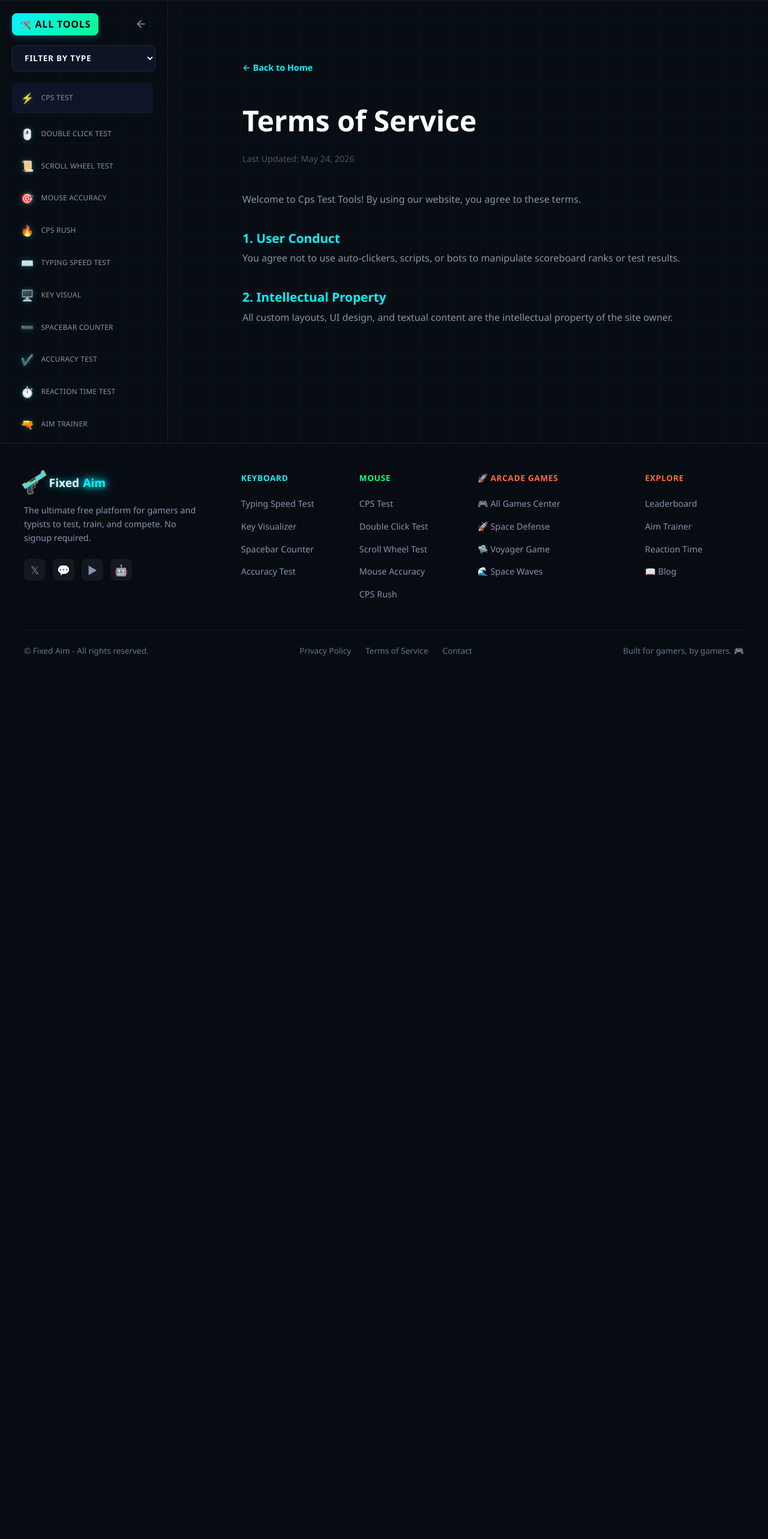
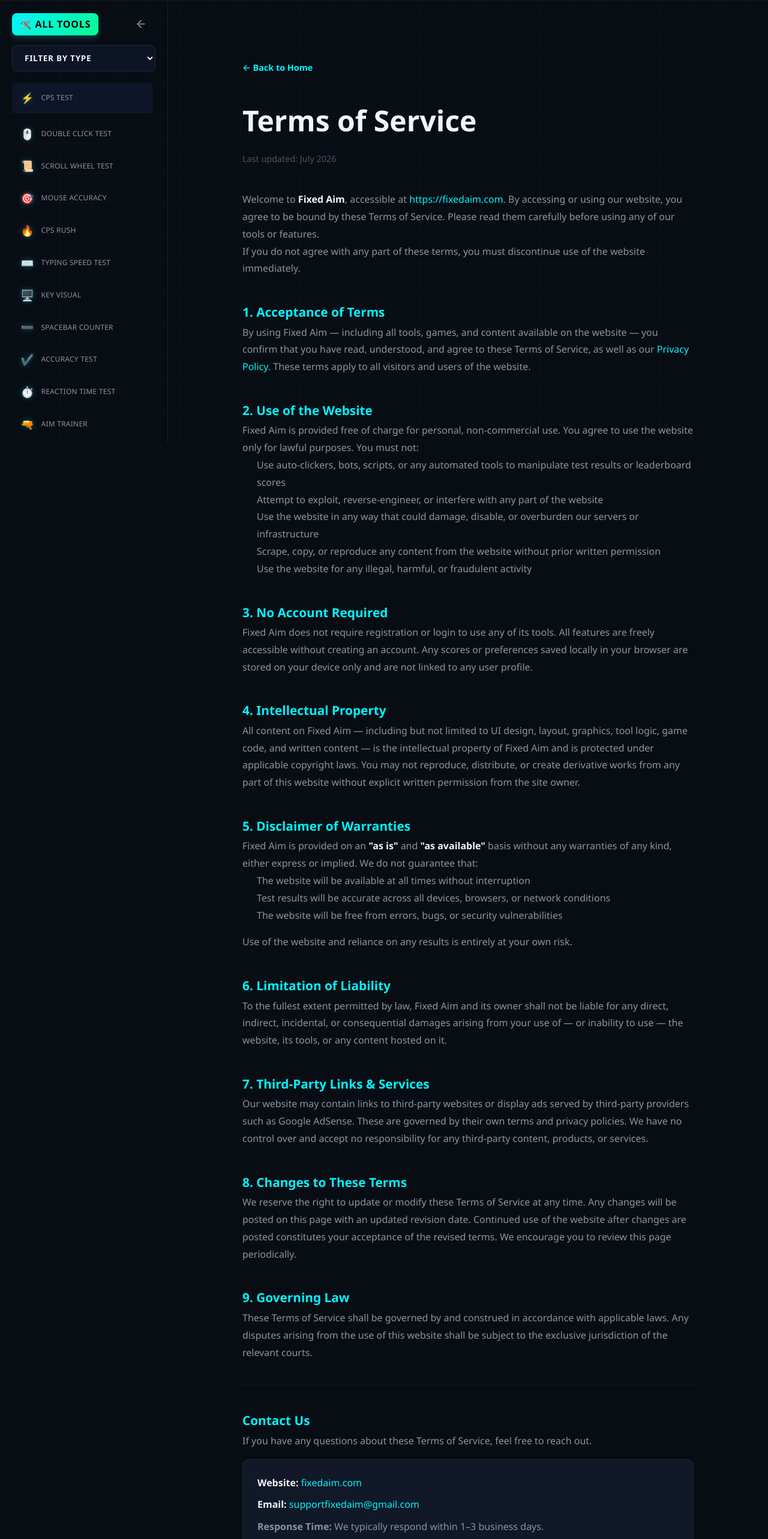
Before and after one commit to fahadhassan7635-stack/Cps-Test-Tool, a React (Vite) app: page /terms in a window 1280 px wide. Shown: the part 62-2628 px from the top of the page at 60% size. Before the commit the page ends 1181 px from the top, so only its background shows below. Built offline with nearby package versions, Linux system fonts and the light colour scheme.

Commit message:
Update TermsPage.tsx

```diff
--- a/src/pages/TermsPage.tsx
+++ b/src/pages/TermsPage.tsx
@@ -1,19 +1,187 @@
 import { Link } from 'react-router-dom';
+import { useEffect } from 'react';
 
 export default function TermsPage() {
+  useEffect(() => {
+    document.title = 'Terms of Service | FixedAim';
+    const metaDesc = document.querySelector('meta[name="description"]');
+    if (metaDesc) {
+      metaDesc.setAttribute('content', 'Read the FixedAim Terms of Service to understand the rules, limitations, and guidelines for using our free online gaming and typing tools.');
+    } else {
+      const meta = document.createElement('meta');
+      meta.name = 'description';
+      meta.content = 'Read the FixedAim Terms of Service to understand the rules, limitations, and guidelines for using our free online gaming and typing tools.';
+      document.head.appendChild(meta);
+    }
+    return () => {
+      document.title = 'Fixed Aim – Free CPS Test, Aim Trainer & Gaming Tools';
+    };
+  }, []);
+
   return (
     <div style={{ maxWidth: '800px', margin: '0 auto', padding: '4rem 1.5rem', color: 'var(--text-primary)', lineHeight: '1.8' }}>
       <Link to="/" style={{ color: 'var(--neon-cyan)', textDecoration: 'none', fontSize: '0.9rem', display: 'inline-flex', alignItems: 'center', gap: '0.5rem', marginBottom: '2rem', fontWeight: '600' }}>
         ← Back to Home
       </Link>
-      <h1 style={{ fontSize: '3rem', fontWeight: '900', marginBottom: '0.5rem', color: '#fff' }}>Terms of Service</h1>
-      <p style={{ color: 'var(--text-muted)', fontSize: '0.9rem', marginBottom: '2.5rem' }}>Last Updated: May 24, 2026</p>
+
+      <h1 style={{ fontSize: '3rem', fontWeight: '900', marginBottom: '0.5rem', color: 'var(--text-primary)' }}>
+        Terms of Service
+      </h1>
+      <p style={{ color: 'var(--text-muted)', fontSize: '0.9rem', marginBottom: '2.5rem' }}>Last updated: July 2026</p>
+
       <div style={{ color: 'var(--text-secondary)', fontSize: '1rem' }}>
-        <p>Welcome to Cps Test Tools! By using our website, you agree to these terms.</p>
-        <h2 style={{ color: 'var(--neon-cyan)', marginTop: '2rem', fontSize: '1.3rem', fontWeight: '700' }}>1. User Conduct</h2>
-        <p>You agree not to use auto-clickers, scripts, or bots to manipulate scoreboard ranks or test results.</p>
-        <h2 style={{ color: 'var(--neon-cyan)', marginTop: '2rem', fontSize: '1.3rem', fontWeight: '700' }}>2. Intellectual Property</h2>
-        <p>All custom layouts, UI design, and textual content are the intellectual property of the site owner.</p>
+
+        <p>
+          Welcome to <strong style={{ color: 'var(--text-primary)' }}>Fixed Aim</strong>, accessible
+          at{' '}
+          <a href="https://fixedaim.com" style={{ color: 'var(--neon-cyan)', textDecoration: 'none' }}>
+            https://fixedaim.com
+          </a>. By accessing or using our website, you agree to be bound by these Terms of Service.
+          Please read them carefully before using any of our tools or features.
+        </p>
+        <p>
+          If you do not agree with any part of these terms, you must discontinue use of the website immediately.
+        </p>
+
+        {/* ── 1. Acceptance ── */}
+        <h2 style={{ color: 'var(--neon-cyan)', marginTop: '2.5rem', fontSize: '1.3rem', fontWeight: '700' }}>
+          1. Acceptance of Terms
+        </h2>
+        <p>
+          By using Fixed Aim — including all tools, games, and content available on the website —
+          you confirm that you have read, understood, and agree to these Terms of Service, as well as
+          our{' '}
+          <Link to="/privacy-policy" style={{ color: 'var(--neon-cyan)', textDecoration: 'none' }}>
+            Privacy Policy
+          </Link>. These terms apply to all visitors and users of the website.
+        </p>
+
+        {/* ── 2. Use of the Website ── */}
+        <h2 style={{ color: 'var(--neon-cyan)', marginTop: '2.5rem', fontSize: '1.3rem', fontWeight: '700' }}>
+          2. Use of the Website
+        </h2>
+        <p>Fixed Aim is provided free of charge for personal, non-commercial use. You agree to use the website only for lawful purposes. You must not:</p>
+        <ul style={{ paddingLeft: '1.5rem', marginBottom: '1rem' }}>
+          <li>Use auto-clickers, bots, scripts, or any automated tools to manipulate test results or leaderboard scores</li>
+          <li>Attempt to exploit, reverse-engineer, or interfere with any part of the website</li>
+          <li>Use the website in any way that could damage, disable, or overburden our servers or infrastructure</li>
+          <li>Scrape, copy, or reproduce any content from the website without prior written permission</li>
+          <li>Use the website for any illegal, harmful, or fraudulent activity</li>
+        </ul>
+
+        {/* ── 3. No Account Required ── */}
+        <h2 style={{ color: 'var(--neon-cyan)', marginTop: '2.5rem', fontSize: '1.3rem', fontWeight: '700' }}>
+          3. No Account Required
+        </h2>
+        <p>
+          Fixed Aim does not require registration or login to use any of its tools. All features are
+          freely accessible without creating an account. Any scores or preferences saved locally in
+          your browser are stored on your device only and are not linked to any user profile.
+        </p>
+
+        {/* ── 4. Intellectual Property ── */}
+        <h2 style={{ color: 'var(--neon-cyan)', marginTop: '2.5rem', fontSize: '1.3rem', fontWeight: '700' }}>
+          4. Intellectual Property
+        </h2>
+        <p>
+          All content on Fixed Aim — including but not limited to UI design, layout, graphics, tool
+          logic, game code, and written content — is the intellectual property of Fixed Aim and is
+          protected under applicable copyright laws. You may not reproduce, distribute, or create
+          derivative works from any part of this website without explicit written permission from
+          the site owner.
+        </p>
+
+        {/* ── 5. Disclaimer ── */}
+        <h2 style={{ color: 'var(--neon-cyan)', marginTop: '2.5rem', fontSize: '1.3rem', fontWeight: '700' }}>
+          5. Disclaimer of Warranties
+        </h2>
+        <p>
+          Fixed Aim is provided on an <strong style={{ color: 'var(--text-primary)'}}>"as is"</strong> and{' '}
+          <strong style={{ color: 'var(--text-primary)' }}>"as available"</strong> basis without any
+          warranties of any kind, either express or implied. We do not guarantee that:
+        </p>
+        <ul style={{ paddingLeft: '1.5rem', marginBottom: '1rem' }}>
+          <li>The website will be available at all times without interruption</li>
+          <li>Test results will be accurate across all devices, browsers, or network conditions</li>
+          <li>The website will be free from errors, bugs, or security vulnerabilities</li>
+        </ul>
+        <p>
+          Use of the website and reliance on any results is entirely at your own risk.
+        </p>
+
+        {/* ── 6. Limitation of Liability ── */}
+        <h2 style={{ color: 'var(--neon-cyan)', marginTop: '2.5rem', fontSize: '1.3rem', fontWeight: '700' }}>
+          6. Limitation of Liability
+        </h2>
+        <p>
+          To the fullest extent permitted by law, Fixed Aim and its owner shall not be liable for
+          any direct, indirect, incidental, or consequential damages arising from your use of — or
+          inability to use — the website, its tools, or any content hosted on it.
+        </p>
+
+        {/* ── 7. Third-Party Links & Services ── */}
+        <h2 style={{ color: 'var(--neon-cyan)', marginTop: '2.5rem', fontSize: '1.3rem', fontWeight: '700' }}>
+          7. Third-Party Links & Services
+        </h2>
+        <p>
+          Our website may contain links to third-party websites or display ads served by third-party
+          providers such as Google AdSense. These are governed by their own terms and privacy policies.
+          We have no control over and accept no responsibility for any third-party content, products,
+          or services.
+        </p>
+
+        {/* ── 8. Changes to Terms ── */}
+        <h2 style={{ color: 'var(--neon-cyan)', marginTop: '2.5rem', fontSize: '1.3rem', fontWeight: '700' }}>
+          8. Changes to These Terms
+        </h2>
+        <p>
+          We reserve the right to update or modify these Terms of Service at any time. Any changes
+          will be posted on this page with an updated revision date. Continued use of the website
+          after changes are posted constitutes your acceptance of the revised terms. We encourage
+          you to review this page periodically.
+        </p>
+
+        {/* ── 9. Governing Law ── */}
+        <h2 style={{ color: 'var(--neon-cyan)', marginTop: '2.5rem', fontSize: '1.3rem', fontWeight: '700' }}>
+          9. Governing Law
+        </h2>
+        <p>
+          These Terms of Service shall be governed by and construed in accordance with applicable
+          laws. Any disputes arising from the use of this website shall be subject to the exclusive
+          jurisdiction of the relevant courts.
+        </p>
+
+        <hr style={{ borderColor: 'var(--border)', margin: '2.5rem 0' }} />
+
+        {/* ── Contact ── */}
+        <h2 style={{ color: 'var(--neon-cyan)', fontSize: '1.3rem', fontWeight: '700' }}>
+          Contact Us
+        </h2>
+        <p>
+          If you have any questions about these Terms of Service, feel free to reach out.
+        </p>
+
+        <div style={{
+          background: 'var(--bg-card)', padding: '1.5rem', borderRadius: '12px',
+          marginTop: '1rem', border: '1px solid var(--border)'
+        }}>
+          <p style={{ margin: '0 0 0.5rem 0', color: 'var(--text-primary)' }}>
+            <strong>Website:</strong>{' '}
+            <a href="https://fixedaim.com" target="_blank" rel="noopener noreferrer" style={{ color: 'var(--neon-cyan)', textDecoration: 'none' }}>
+              fixedaim.com
+            </a>
+          </p>
+          <p style={{ margin: '0 0 0.5rem 0', color: 'var(--text-primary)' }}>
+            <strong>Email:</strong>{' '}
+            <a href="mailto:supportfixedaim@gmail.com" style={{ color: 'var(--neon-cyan)', textDecoration: 'none' }}>
+              supportfixedaim@gmail.com
+            </a>
+          </p>
+          <p style={{ margin: 0, color: 'var(--text-secondary)' }}>
+            <strong>Response Time:</strong> We typically respond within 1–3 business days.
+          </p>
+        </div>
+
       </div>
     </div>
   );
```
